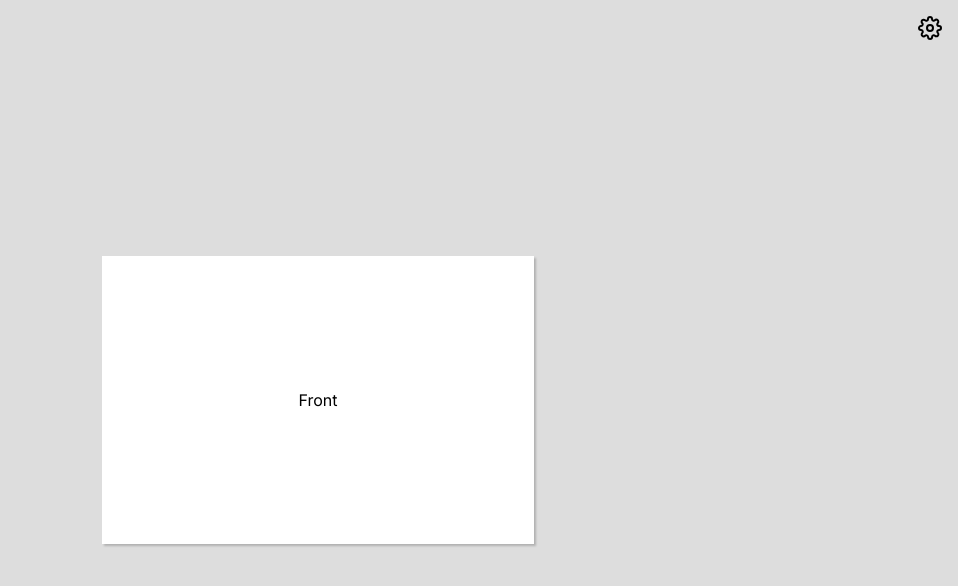
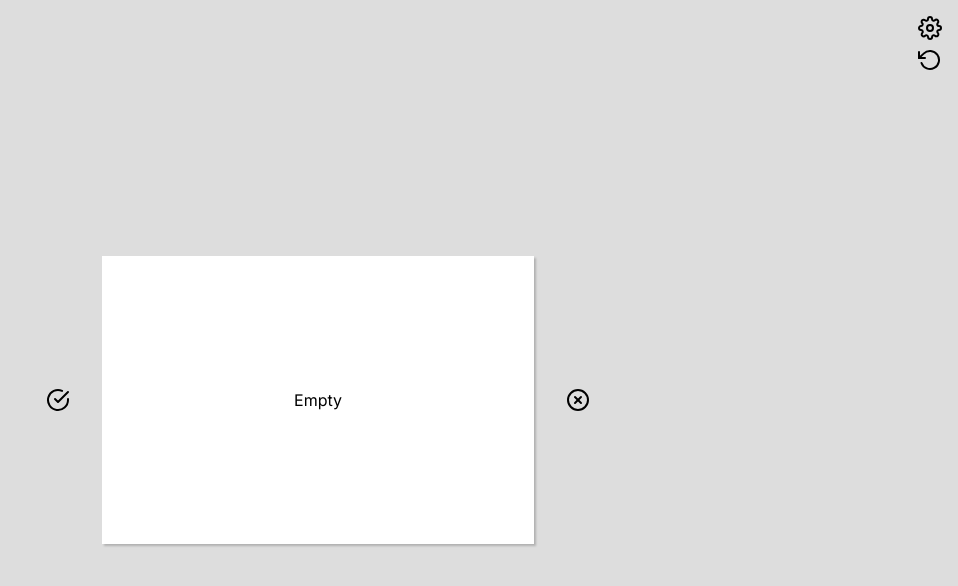
Before and after one commit to Steven-Rummler/flashcards, a Next.js app: page / in a window 1280 px wide. Shown: the top 586 px of the page, without its empty margins (322-1280 px from the left). Built offline with nearby package versions, Linux system fonts and the light colour scheme.

Commit message:
working yes/no, reset button

```diff
--- a/app/page.module.css
+++ b/app/page.module.css
@@ -11,6 +11,13 @@
 .editToggle {
   position: fixed;
   top: 1rem;
+  right: 1rem;
+  cursor: pointer;
+}
+
+.reset {
+  position: fixed;
+  top: calc(1rem + 32px);
   right: 1rem;
   cursor: pointer;
 }
@@ -46,6 +53,7 @@
   align-items: center;
   justify-content: center;
   perspective: 1000px;
+  gap: 2rem;
 }
 
 .cardArea {
--- a/app/page.tsx
+++ b/app/page.tsx
@@ -1,12 +1,13 @@
 'use client';
 
-import { Dispatch, Fragment, useEffect, useReducer, useState } from 'react';
-import { PlusCircle, Settings, XCircle } from 'react-feather'
+import { CheckCircle, PlusCircle, RotateCcw, Settings, XCircle } from 'react-feather'
+import { Dispatch, Fragment, useCallback, useEffect, useReducer, useState } from 'react';
 
 import { openDB } from 'idb';
 import styles from './page.module.css'
 
 type card = {
+  id: number,
   front: string,
   back: string,
 }
@@ -36,7 +37,7 @@ function cardMatchOne(a: card, b: card) {
   return !xor;
 }
 
-const dummyCard = { front: 'Front', back: 'Back' };
+const dummyCard = { front: 'Empty', back: 'Empty' };
 
 export default function Home() {
   const [showSettings, setShowSettings] = useState(false);
@@ -44,23 +45,28 @@ export default function Home() {
   const [index, setIndex] = useState(0);
   const [cards, dispatch] = useReducer(reducer, []);
 
-  useEffect(() => {
-    const slideInterval = setInterval(() => {
-      setIndex(previousIndex => {
-        if (cards.length === 0) return 0;
-        return (previousIndex + 1) % cards.length;
-      });
-    }, 2000);
+  const [todoPile, setTodoPile] = useState<number[]>([]);
+  const [donePile, setDonePile] = useState<number[]>([]);
+  const [redoPile, setRedoPile] = useState<number[]>([]);
 
-    return () => clearInterval(slideInterval);
-  }, [cards]);
+  const reset = useCallback(() => {
+    setTodoPile(cards.map(card => card.id));
+    setDonePile([]);
+    setRedoPile([]);
+  }, [cards])
 
+  useEffect(reset, [reset]);
 
-  const currentCard = cards[index] || dummyCard;
+  const currentCard = cards.find(card => card.id === todoPile[index]) ?? dummyCard;
 
   return (
     <main className={styles.screen}>
       <div className={styles.cardHolder}>
+        <CheckCircle onClick={() => {
+          if (currentCard === dummyCard) return;
+          setDonePile(pile => [...pile, todoPile[index]]);
+          setTodoPile(pile => pile.filter(id => id !== todoPile[index]));
+        }}/>
         <div className={`${styles.cardArea} ${flipped ? styles.flipped : ''}`} onClick={() => setFlipped(toggle => !toggle)}>
           <div className={styles.card}>
             {currentCard.front}
@@ -69,15 +75,21 @@ export default function Home() {
             {currentCard.back}
           </div>
         </div>
+        <XCircle onClick={() => {
+          if (currentCard === dummyCard) return;
+          setRedoPile(pile => [...pile, todoPile[index]]);
+          setTodoPile(pile => pile.filter(id => id !== todoPile[index]));
+        }}/>
         <Settings className={styles.editToggle} onClick={() => setShowSettings(toggle => !toggle)} />
+        <RotateCcw className={styles.reset} onClick={reset} />
       </div>
-      {showSettings && <SettingsSection {...{ cards, dispatch }} />}
+      {showSettings && <EditSection {...{ cards, dispatch }} />}
     </main>
   )
 }
 
 
-function SettingsSection(props: { cards: card[], dispatch: Dispatch<{ type: string; payload: card; }> }) {
+function EditSection(props: { cards: card[], dispatch: Dispatch<{ type: string; payload: card; }> }) {
   const [newFront, setNewFront] = useState('');
   const [newBack, setNewBack] = useState('');
 
@@ -94,10 +106,24 @@ function SettingsSection(props: { cards: card[], dispatch: Dispatch<{ type: stri
         if (newFront === '' || newBack === '') return;
       setNewFront('');
       setNewBack('');
-      props.dispatch({ type: 'add', payload: { front: newFront, back: newBack } })
+      const maxId = props.cards.reduce((max, card) => Math.max(max, card.id), 0);
+      props.dispatch({ type: 'add', payload: { id: maxId + 1, front: newFront, back: newBack } })
     }} />
   </div>
 }
+
+// Minimum Viable Product
+// go through cards manually
+// edit cards
+// save on page reload
+// multiline text input
+// card order up and down
+// randomize card order
+
+// Extras
+// card collections/groups
+// wrong pile for second run
+// end of cards, reset run
 
 async function idbTesting() {
   const db = await openDB('testDB', 1, {
```
